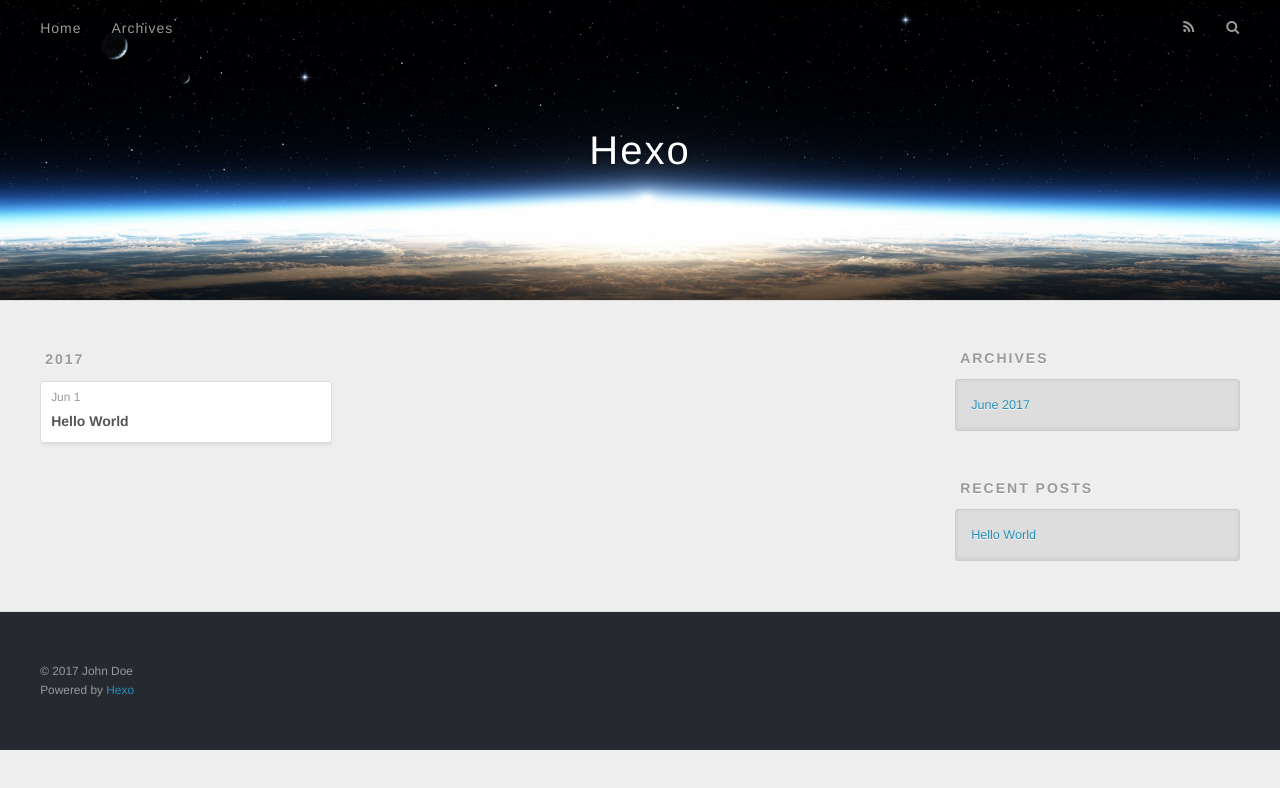
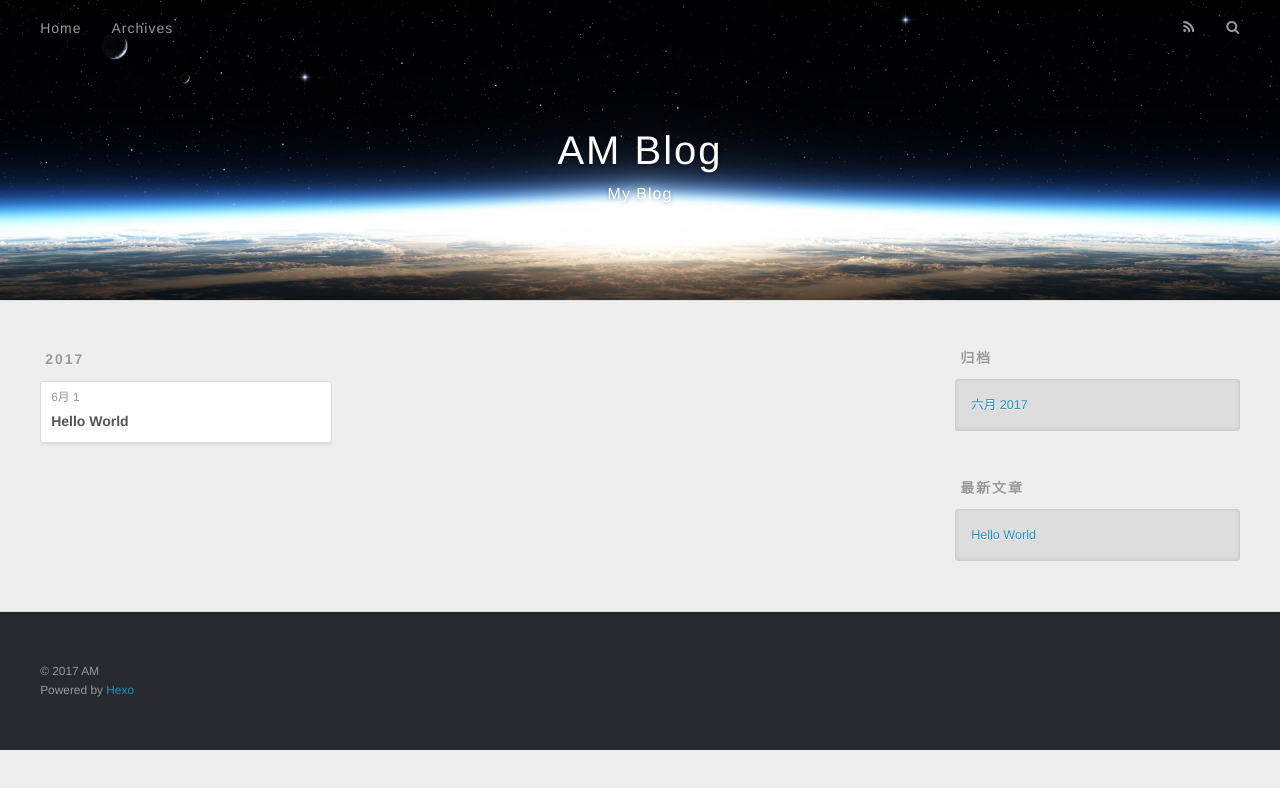
Before and after one commit to By2048/By2048.github.io, a plain HTML site: page archives/index.html in a window 1280 px wide. Drawn offline with nearby package versions, Linux system fonts and the light colour scheme.

Commit message:
Site updated: 2017-06-01 12:08:44

```diff
--- a/archives/index.html
+++ b/archives/index.html
@@ -3,16 +3,19 @@
 <head>
   <meta charset="utf-8">
 
-  <title>Archives | Hexo</title>
+  <title>归档 | AM Blog</title>
   <meta name="viewport" content="width=device-width, initial-scale=1, maximum-scale=1">
-  <meta property="og:type" content="website">
-<meta property="og:title" content="Hexo">
+  <meta name="description" content="Blog">
+<meta property="og:type" content="website">
+<meta property="og:title" content="AM Blog">
 <meta property="og:url" content="http://yoursite.com/archives/index.html">
-<meta property="og:site_name" content="Hexo">
+<meta property="og:site_name" content="AM Blog">
+<meta property="og:description" content="Blog">
 <meta name="twitter:card" content="summary">
-<meta name="twitter:title" content="Hexo">
+<meta name="twitter:title" content="AM Blog">
+<meta name="twitter:description" content="Blog">
 
-    <link rel="alternate" href="/atom.xml" title="Hexo" type="application/atom+xml">
+    <link rel="alternate" href="/atom.xml" title="AM Blog" type="application/atom+xml">
 
 
     <link rel="icon" href="/favicon.png">
@@ -33,8 +36,12 @@
   <div id="header-outer" class="outer">
     <div id="header-title" class="inner">
       <h1 id="logo-wrap">
-        <a href="/" id="logo">Hexo</a>
+        <a href="/" id="logo">AM Blog</a>
       </h1>
+
+        <h2 id="subtitle-wrap">
+          <a href="/" id="subtitle">My Blog</a>
+        </h2>
 
     </div>
     <div id="header-inner" class="inner">
@@ -50,7 +57,7 @@
 
           <a id="nav-rss-link" class="nav-icon" href="/atom.xml" title="RSS Feed"></a>
 
-        <a id="nav-search-btn" class="nav-icon" title="Search"></a>
+        <a id="nav-search-btn" class="nav-icon" title="搜索"></a>
       </nav>
       <div id="search-form-wrap">
         <form action="//google.com/search" method="get" accept-charset="UTF-8" class="search-form"><input type="search" name="q" class="search-form-input" placeholder="Search"><button type="submit" class="search-form-submit">&#xF002;</button><input type="hidden" name="sitesearch" value="http://yoursite.com"></form>
@@ -76,7 +83,7 @@
   <div class="archive-article-inner">
     <header class="archive-article-header">
       <a href="/2017/06/01/hello-world/" class="archive-article-date">
-  <time datetime="2017-06-01T03:48:05.063Z" itemprop="datePublished">Jun 1</time>
+  <time datetime="2017-06-01T03:48:05.063Z" itemprop="datePublished">6月 1</time>
 </a>
 
 
@@ -107,9 +114,9 @@
 
 
   <div class="widget-wrap">
-    <h3 class="widget-title">Archives</h3>
+    <h3 class="widget-title">归档</h3>
     <div class="widget">
-      <ul class="archive-list"><li class="archive-list-item"><a class="archive-list-link" href="/archives/2017/06/">June 2017</a></li></ul>
+      <ul class="archive-list"><li class="archive-list-item"><a class="archive-list-link" href="/archives/2017/06/">六月 2017</a></li></ul>
     </div>
   </div>
 
@@ -117,7 +124,7 @@
 
 
   <div class="widget-wrap">
-    <h3 class="widget-title">Recent Posts</h3>
+    <h3 class="widget-title">最新文章</h3>
     <div class="widget">
       <ul>
 
@@ -137,7 +144,7 @@
 
   <div class="outer">
     <div id="footer-info" class="inner">
-      &copy; 2017 John Doe<br>
+      &copy; 2017 AM<br>
       Powered by <a href="http://hexo.io/" target="_blank">Hexo</a>
     </div>
   </div>
```
Also changed, not shown: 2017/06/01/hello-world/index.html (+14 -10 lines), archives/2017/06/index.html (+20 -13 lines), archives/2017/index.html (+20 -13 lines), index.html (+20 -13 lines).
